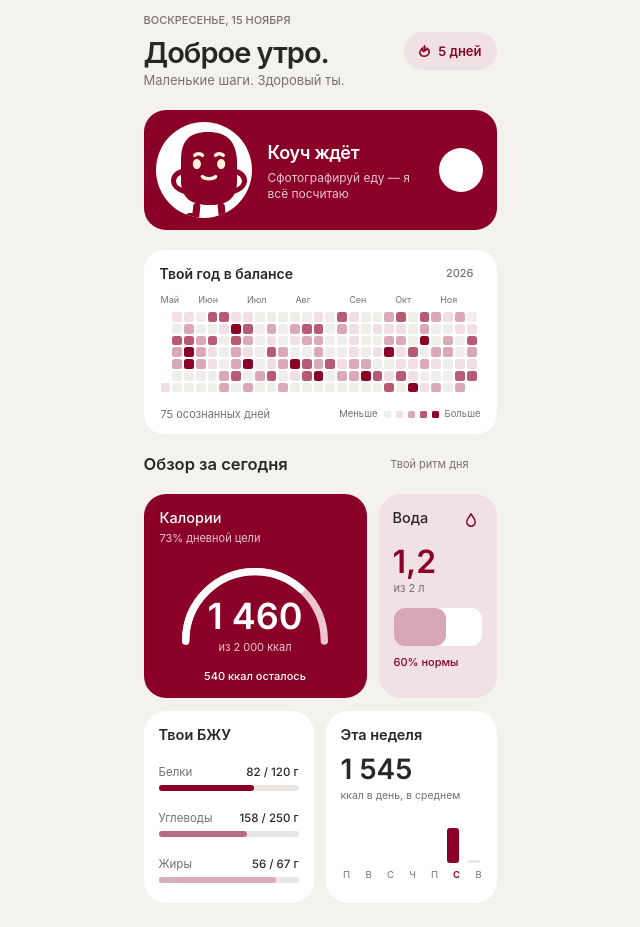
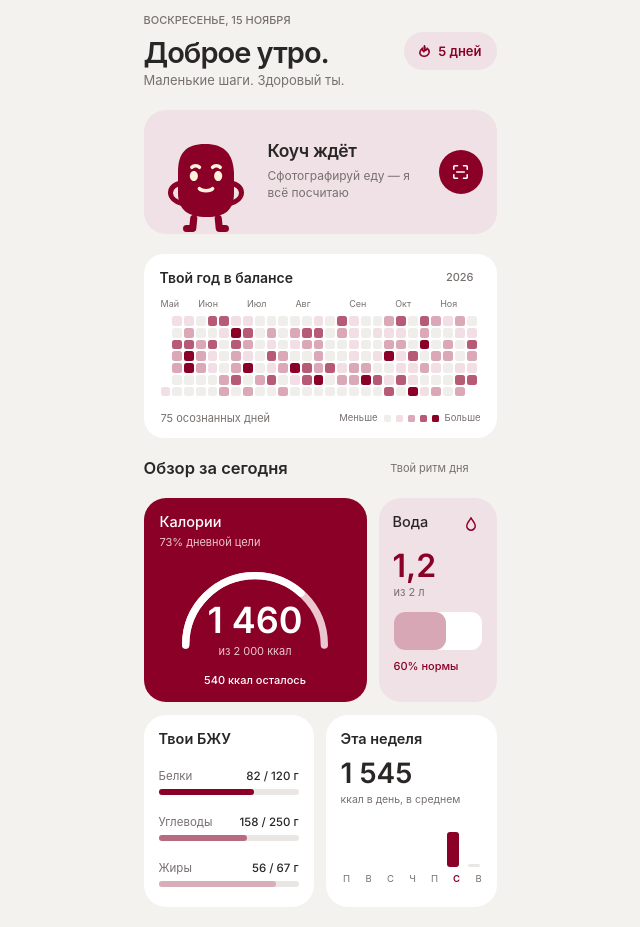
Before and after one commit to PavlovIvan1/ProCal, a Next.js app: page / in a window 1280 px wide. Shown: the whole page, without its empty margins (320-960 px from the left). Built offline with nearby package versions, Linux system fonts and the light colour scheme; a web font is replaced by a local one.

Commit message:
coach banner: light pink card, full-height mascot standing on card floor, brand round scan button

```diff
--- a/src/App.tsx
+++ b/src/App.tsx
@@ -199,9 +199,7 @@ function HomePage({ onScan }: { onScan(): void }) {
         tabIndex={0}
         aria-label="Сканировать еду — коуч ждёт"
       >
-        <div className="coachb-ava">
-          <Mascot mad={false} />
-        </div>
+        <Mascot mad={false} />
         <h2 className="coachb-title">Коуч ждёт</h2>
         <p className="coachb-sub">Сфотографируй еду — я всё посчитаю</p>
         <span className="coachb-go">
--- a/src/styles/global.css
+++ b/src/styles/global.css
@@ -513,15 +513,15 @@ button {
   color: var(--brand);
 }
 
-/* ---- coach banner (scan entry point) ---- */
+/* ---- coach banner (scan entry point) ----
+ * Светлая карточка в системе дизайна (как «Вода»): тёмный коуч читается
+ * целиком, без белых кругов и обрезок. */
 .coachb {
   position: relative;
-  height: 120px;
+  height: 124px;
   margin-top: 18px;
-  background: var(--brand);
+  background: var(--pink);
   border-radius: 22px;
-  color: #fff;
-  overflow: hidden;
   cursor: pointer;
   user-select: none;
   -webkit-user-select: none;
@@ -530,39 +530,28 @@ button {
 .coachb:active {
   transform: scale(0.98);
 }
-/* белая «сцена», чтобы тёмный коуч читался на бордовом */
-.coachb-ava {
+.coachb .fs-mascot {
   position: absolute;
-  left: 12px;
-  top: 12px;
-  width: 96px;
-  height: 96px;
-  border-radius: 50%;
-  background: #fff;
-  overflow: hidden;
-}
-.coachb-ava .fs-mascot {
-  position: absolute;
-  left: 5px;
-  bottom: -4px;
+  left: 14px;
+  bottom: 0; /* коуч стоит на «полу» карточки, ноги не обрезаем */
 }
 .coachb-title {
   position: absolute;
   left: 124px;
-  top: 32px;
-  font-size: 18px;
+  top: 30px;
+  font-size: 17.5px;
   font-weight: 600;
   letter-spacing: -0.3px;
-  color: #fff;
+  color: var(--ink);
 }
 .coachb-sub {
   position: absolute;
   left: 124px;
-  top: 60px;
-  right: 76px;
+  top: 58px;
+  right: 74px;
   font-size: 12px;
-  line-height: 1.35;
-  color: var(--cal-sub);
+  line-height: 1.4;
+  color: var(--muted);
 }
 .coachb-go {
   position: absolute;
@@ -572,7 +561,7 @@ button {
   width: 44px;
   height: 44px;
   border-radius: 50%;
-  background: #fff;
+  background: var(--brand);
   display: flex;
   align-items: center;
   justify-content: center;
```
